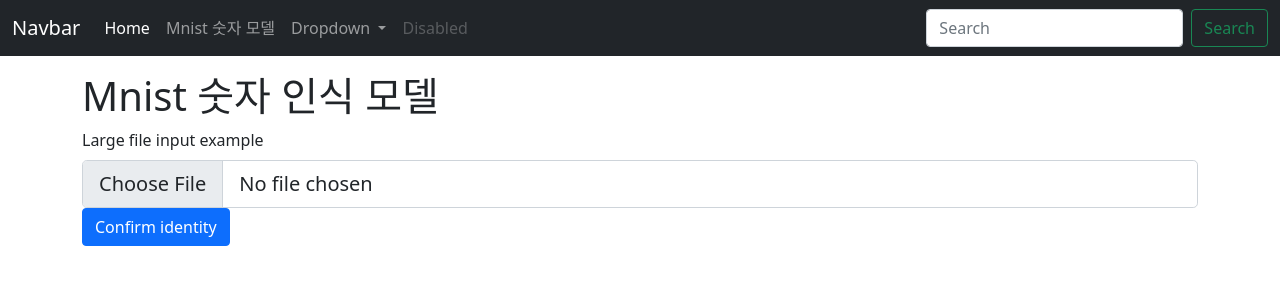
After one commit to AJHdata/MLWeb, a Flask app: template templates/mnistform.html in a window 1280 px wide. The commit adds this page. Shown: the top 300 px of the page. Run offline with Flask 2, Linux system fonts and the light colour scheme; the template is opened without the code that fills it, so the values that code supplies are empty.

Commit message:
mnist 입력폼 기본 try...

```diff
--- a/app.py
+++ b/app.py
@@ -1,4 +1,6 @@
-from flask import Flask, render_template
+from flask import Flask, render_template, request
+from importlib_metadata import method_cache
+from requests import request
 
 app = Flask(__name__)
 
@@ -7,7 +9,13 @@ app = Flask(__name__)
 def index() :
     return render_template('index.html')
 
-
+# methods 안적으면 GET이 디폴트.
+@app.route('/mnits', methods=['GET', 'POST'])
+def mnist() :
+    if request.method == 'GET' :
+        return render_template('mnistform.html')
+    else :
+        pass
 
 
 # __main__ 일 경우에만 run 실행
--- a/templates/menu.html
+++ b/templates/menu.html
@@ -7,13 +7,13 @@
       <div class="collapse navbar-collapse" id="navbarSupportedContent">
         <ul class="navbar-nav me-auto mb-2 mb-lg-0">
           <li class="nav-item">
-            <a class="nav-link active" aria-current="page" href="#">Home</a>
+            <a class="nav-link active" aria-current="page" href="/">Home</a>
           </li>
           <li class="nav-item">
-            <a class="nav-link" href="#">Link</a>
+            <a class="nav-link" href="/mnistform">Mnist 숫자 모델</a>
           </li>
           <li class="nav-item dropdown">
-            <a class="nav-link dropdown-toggle" href="#" id="navbarDropdown" role="button" data-bs-toggle="dropdown" aria-expanded="false">
+            <a class="nav-link dropdown-toggle" href="/" id="navbarDropdown" role="button" data-bs-toggle="dropdown" aria-expanded="false">
               Dropdown
             </a>
             <ul class="dropdown-menu" aria-labelledby="navbarDropdown">
--- /dev/null
+++ b/templates/mnistform.html
@@ -0,0 +1,25 @@
+<!-- default.html을 상속 받아야 한다. -->
+{% extends 'default.html' %}
+
+<!-- default.html에 있는 block title에 띄우고 싶은 값(내용) 작성-->
+{% block title %}숫자 인식 폼{% endblock %}
+
+<!-- default.html에 있는 block content에 띄우고 싶은 값(내용) 작성-->
+{% block content %}
+<div class="container">
+    <p></p>
+    <h1>Mnist 숫자 인식 모델</h1>
+
+    <form>
+        <div>
+            <label for="formFileLg" class="form-label">Large file input example</label>
+            <input class="form-control form-control-lg" id="formFileLg" type="file">
+        </div>
+        <button type="submit" class="btn btn-primary mb-3">Confirm identity</button>
+
+    </form>
+
+
+
+</div>
+{% endblock %}
```
